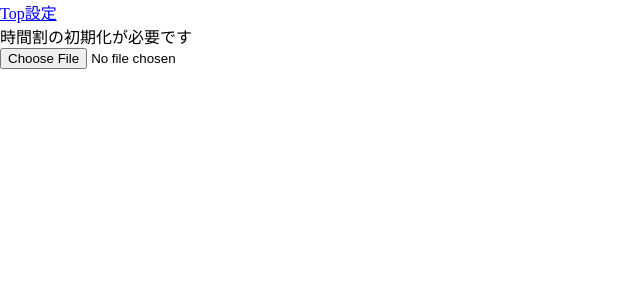
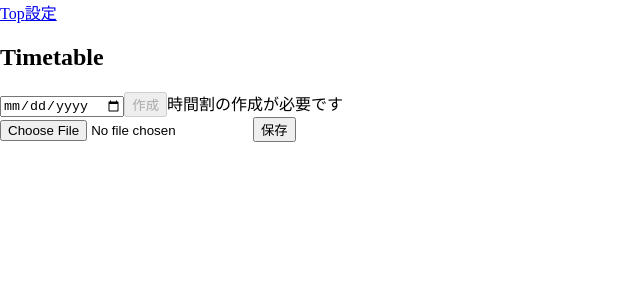
Before and after one commit to ryo4004/school-timetable, a React (Vite) app: page / in a window 1280 px wide. Shown: the top 300 px of the page, without its empty margins (0-640 px from the left). Built offline with nearby package versions, Linux system fonts and the light colour scheme.

Commit message:
時間割の作成処理を修正

```diff
--- a/src/features/Dashboard/Dashboard.tsx
+++ b/src/features/Dashboard/Dashboard.tsx
@@ -3,19 +3,21 @@ import { useTimetableStore } from '../../stores/timetable'
 import { LoadButton } from './LoadButton'
 import { SaveButton } from './SaveButton'
 import { Link } from 'react-router-dom'
+import { useConfigStore } from '../../stores/configs'
 
 export const Dashboard = () => {
   const [startDate, setStartDate] = useState('')
+  const { timetables, createTimetable } = useTimetableStore()
+  const { config } = useConfigStore()
 
-  const { timetables } = useTimetableStore()
-
-  if (timetables.length === 0) {
-    return (
-      <>
-        時間割の初期化が必要です
-        <LoadButton />
-      </>
-    )
+  const onCreate = () => {
+    if (!startDate) {
+      return
+    }
+    if (timetables.find((timetable) => timetable.firstDate === startDate)) {
+      return alert('すでに存在します')
+    }
+    createTimetable(startDate, config.classes)
   }
 
   return (
@@ -26,6 +28,9 @@ export const Dashboard = () => {
         value={startDate}
         onChange={(e) => setStartDate(e.target.value)}
       />
+      <button onClick={onCreate} disabled={!startDate}>
+        作成
+      </button>
       <WeekTable />
       <SaveButton />
     </>
@@ -34,6 +39,15 @@ export const Dashboard = () => {
 
 const WeekTable = () => {
   const { timetables } = useTimetableStore()
+
+  if (timetables.length === 0) {
+    return (
+      <>
+        時間割の作成が必要です
+        <LoadButton />
+      </>
+    )
+  }
 
   return (
     <>
--- a/src/features/settings/Settings.tsx
+++ b/src/features/settings/Settings.tsx
@@ -1,18 +1,10 @@
-import { useTimetableStore } from '../../stores/timetable'
-import { useConfigStore } from '../../stores/configs'
 import { SubjectSettings } from './SubjectSettings'
 import { TimetableSettings } from './TimetableSettings'
 
 export const Settings = () => {
-  const { createTimetable } = useTimetableStore()
-  const { config } = useConfigStore()
-
   return (
     <>
       <h2>settings</h2>
-      <button onClick={() => createTimetable('2024-04-01', config.classes)}>
-        作成
-      </button>
       <TimetableSettings />
       <SubjectSettings />
     </>
```
